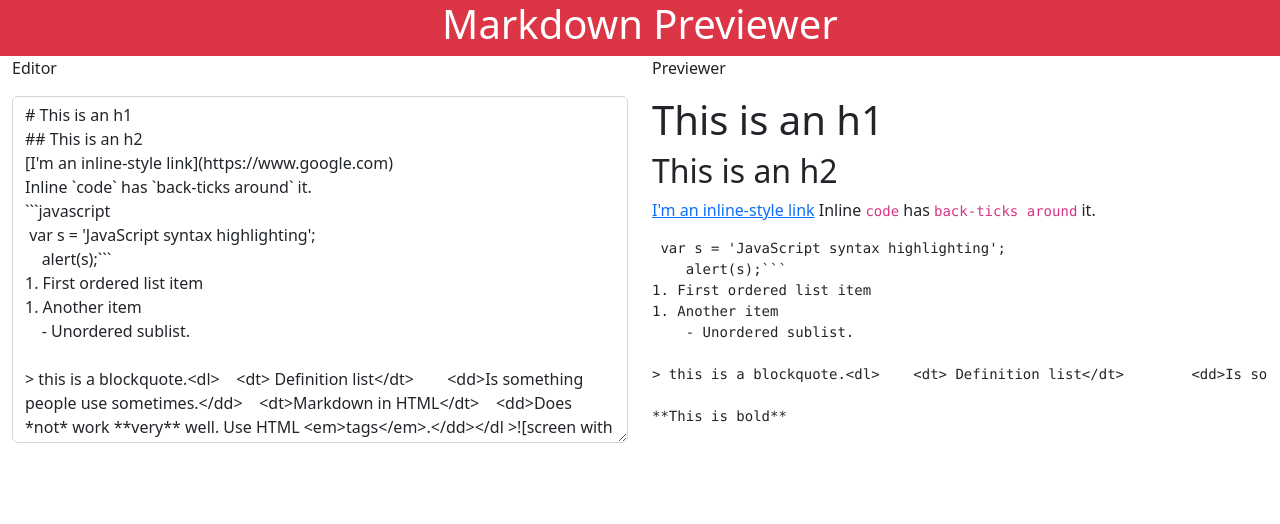
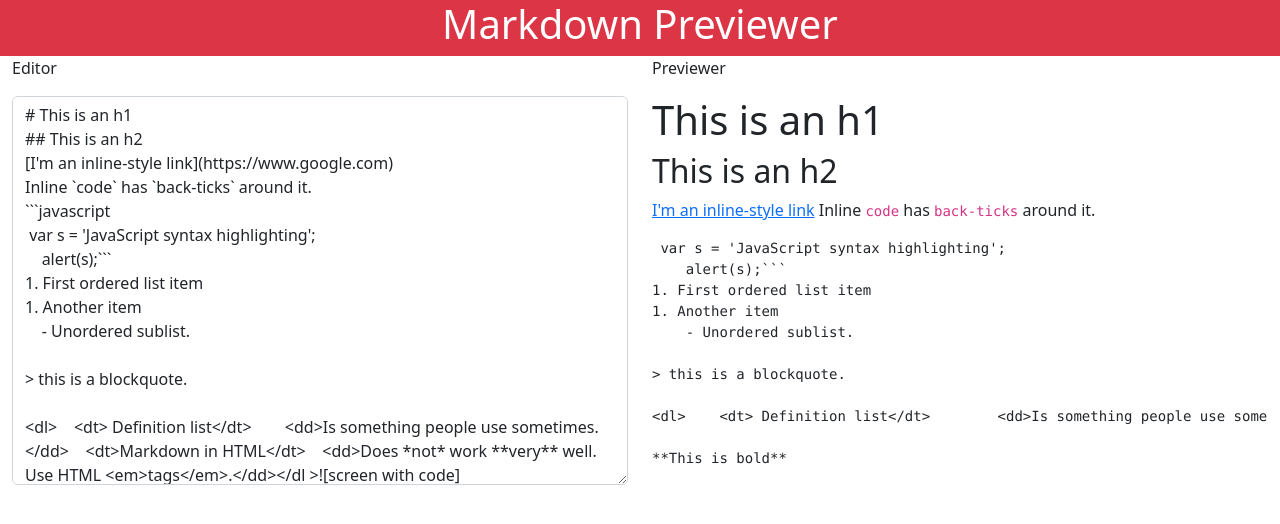
Before and after one commit to Yubdis/markdownPreviewer, a plain HTML site: page index.html in a window 1280 px wide. Drawn offline with nearby package versions, Linux system fonts and the light colour scheme.

Commit message:
minor adjustments

````diff
--- a/index.html
+++ b/index.html
@@ -22,14 +22,14 @@
 # This is an h1 \n\
 ## This is an h2 \n\
 [I'm an inline-style link](https://www.google.com) \n\
-Inline `code` has `back-ticks around` it. \n\
+Inline `code` has `back-ticks` around it. \n\
 ```javascript\n\ var s = 'JavaScript syntax highlighting';\n\
     alert(s);\
 ```\n\
 1. First ordered list item \n\
 1. Another item \n\
     - Unordered sublist.\n\n\
-> this is a blockquote.\
+> this is a blockquote.\n\n\
 <dl>\
     <dt> Definition list</dt>\
         <dd>Is something people use sometimes.</dd>\
````
